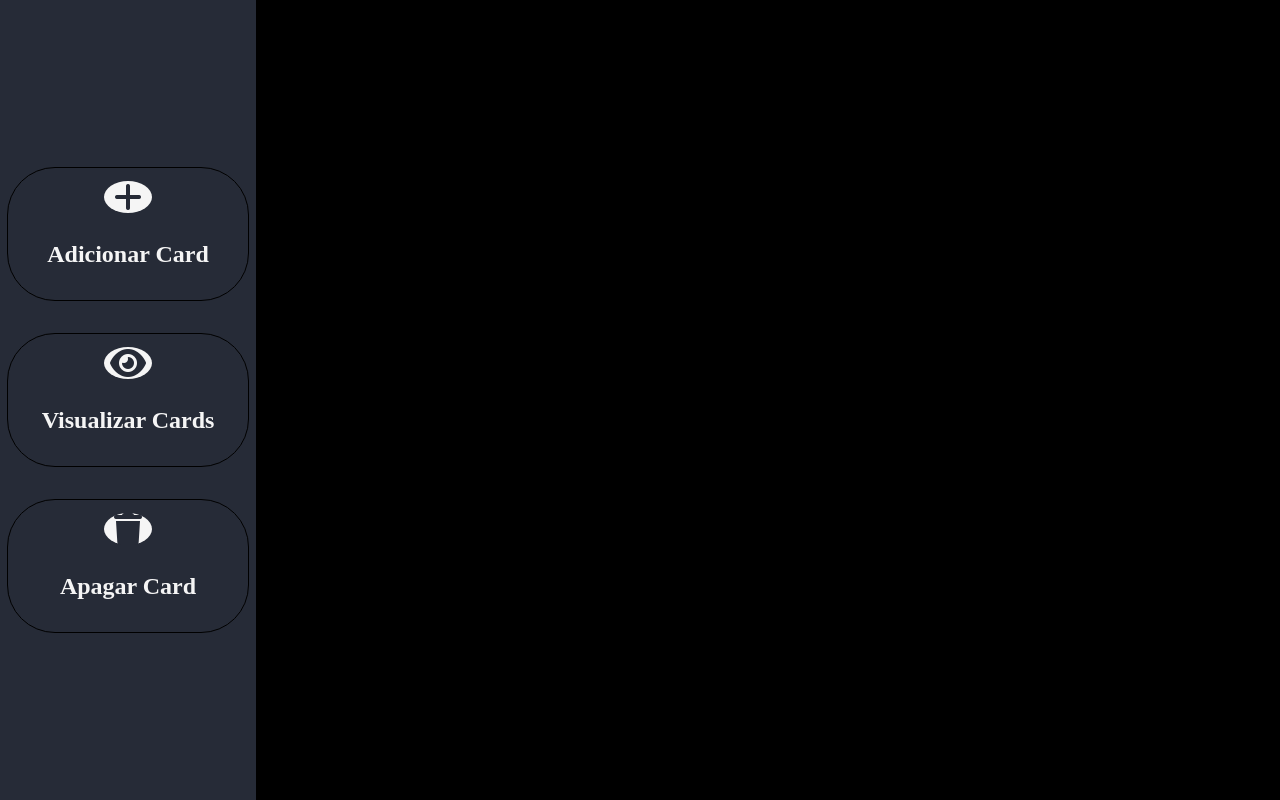
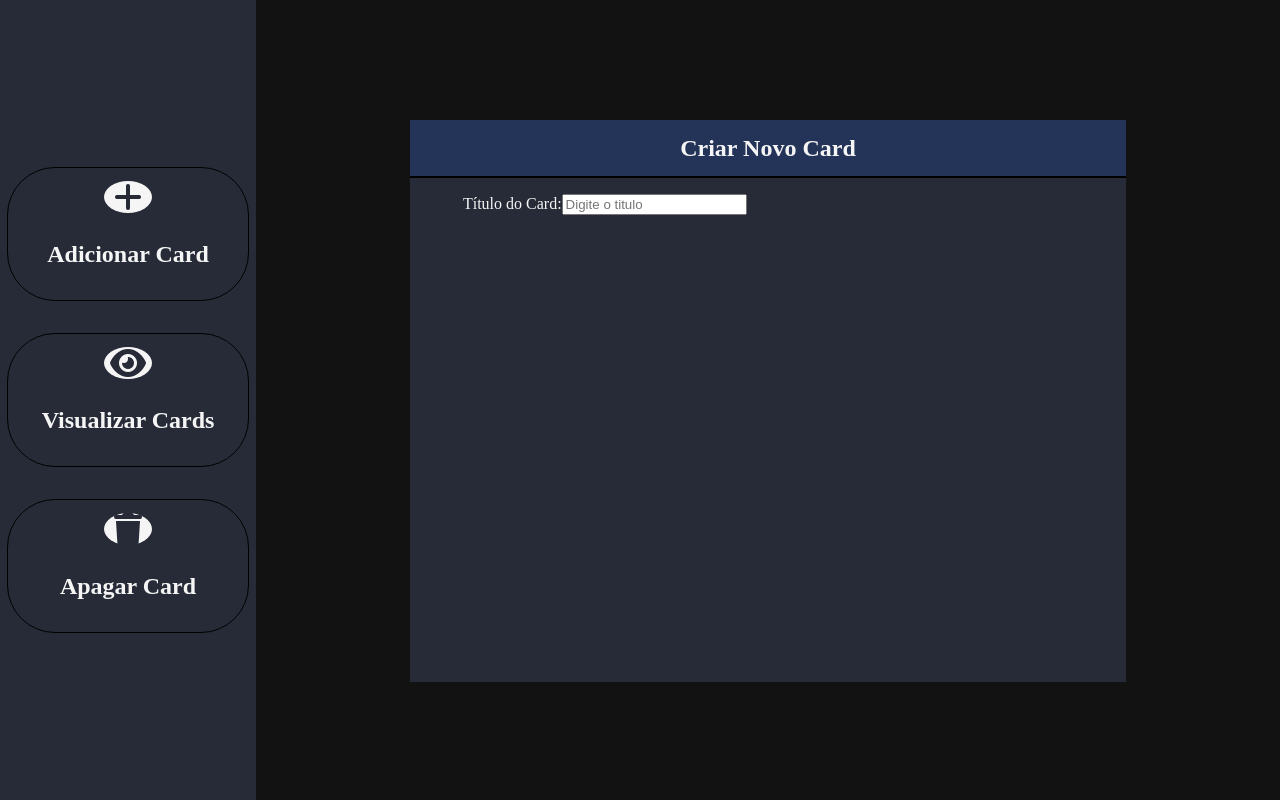
Before and after one commit to MathyLima/Projeto-Organizacional, a plain HTML site: page index.html in a window 1280 px wide. Drawn offline with Linux system fonts and the light colour scheme.

Commit message:
criando formularios para inserção de cards no container

```diff
--- a/css/style.css
+++ b/css/style.css
@@ -104,13 +104,55 @@ body {
 .cobreTela{
     width: 100%;
     height: 100%;
-    background-color: whitesmoke;
-    opacity: .2;
+    background-color: rgb(91, 89, 89,.2);
     position: absolute;
+    backdrop-filter: blur(2px);
+    display: flex;
+    justify-content: center;
+    align-items: center;
     top: 0;
     left: 0;
-    filter: blur(2px);
 }
+
+
+#formContainer{
+    width: 70%;
+    height: 70%;
+    background-color: #262b37;
+}
+#formContainer h2{
+    width: 100%;
+    height: 10%;
+    display: flex;
+    justify-content: center;
+    align-items: center;
+    color: whitesmoke;
+    background-color: #243459;
+    border-bottom: 2px solid black;
+    margin: 0;
+}
+
+#conteudoFormulario{
+    width: 100%;
+    height: 90%;
+    background-color: #262b37;
+    color: whitesmoke;
+    display: flex;
+    flex-direction: row;
+
+}
+
+#camposFormulario{
+    width: 50%;
+    height: 100%;
+    display: flex;
+    justify-content: center;
+    align-items: baseline;
+    padding: 1rem;
+}
+
+
+
 
 .controlDiv{
     width: 20%;
--- a/index.html
+++ b/index.html
@@ -29,7 +29,18 @@
     </div>
     <div id="container">
 
-        <!-- <div id="criaContainer" class="cobreTela"></div> -->
+        <div id="criaCard" class="cobreTela">
+
+            <div id="formContainer" >
+                <h2>Criar Novo Card</h2>
+                <div id="conteudoFormulario">
+                    <div id="camposFormulario">
+                        <label for="tituloCard">Título do Card:</label>
+                        <input type="text" id="tituloCardForm" name="tituloCard" placeholder="Digite o titulo">
+                    </div>
+                </div>
+            </div>
+        </div>
 
         <div id="cardsContainer">
             <!-- <div class="cardContainer">
--- a/js/containerCardClass.js
+++ b/js/containerCardClass.js
@@ -3,7 +3,6 @@ class ContainerCard{
 
         this.titulo = titulo;
         this.elemento = this.criarCard();
-
     }
 
     criarElemento(tag,classes=[],innerHTML=''){
```
